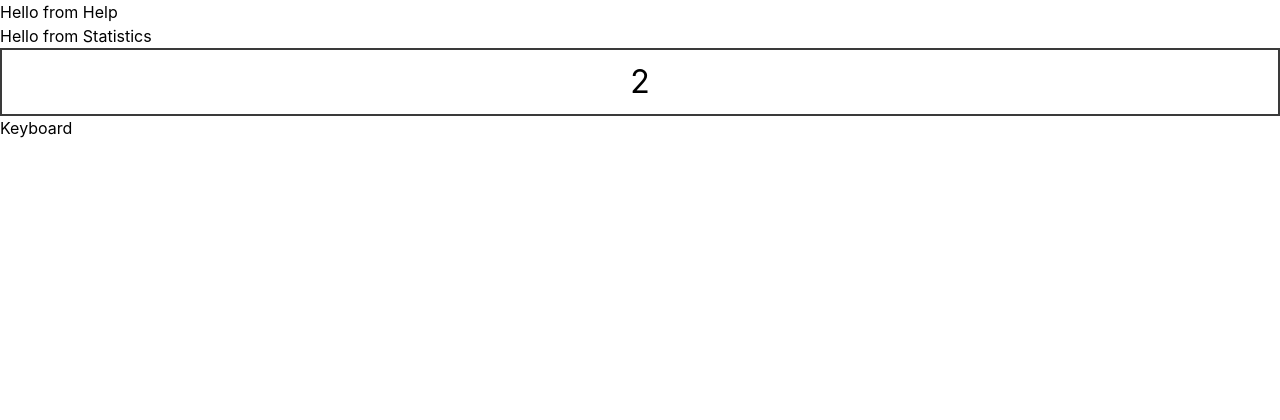
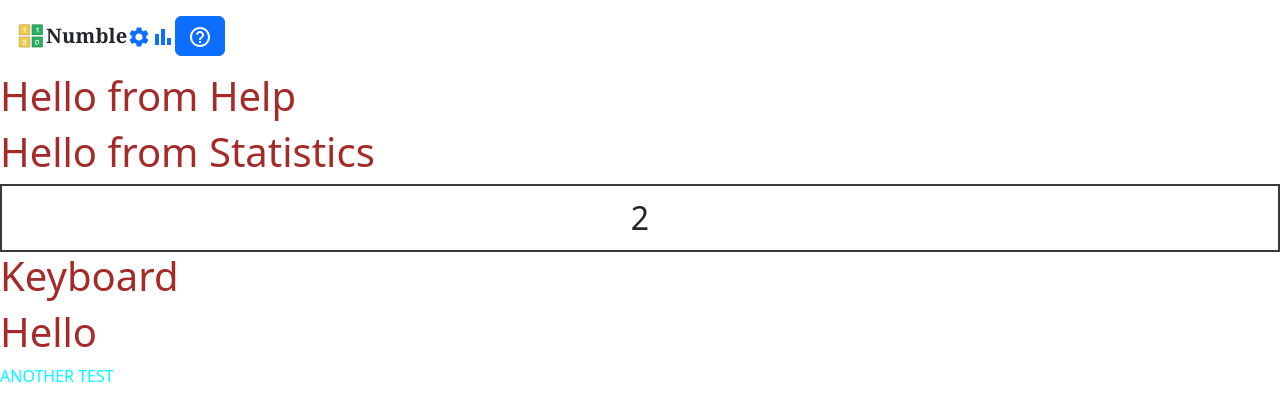
Before and after one commit to SM-WM/Numble-Web, a Next.js app: page / in a window 1280 px wide. Shown: the top 420 px of the page. Built offline with nearby package versions, Linux system fonts and the light colour scheme.

Commit message:
added navbar

```diff
--- /dev/null
+++ b/components/Header.module.css
@@ -0,0 +1,27 @@
+.title {
+    font-family: "Georgia";
+    font-weight: 900;
+    font-size: 20px;
+    letter-spacing: 0.01em;
+    line-height: 100%;
+  }
+
+.header {
+    display:inline;
+    align-items: center;
+    color: whitesmoke;
+    font-size: 50px;
+    height: 60px;
+    justify-content: space-between;
+    padding: 0px 16px;
+}
+
+.navstyle {
+    padding: 300px;
+    background:scroll;
+    background-color: aquamarine;
+    display: flex;
+    flex-wrap: wrap;
+    align-content: center;
+    color: blueviolet;
+}
--- /dev/null
+++ b/components/Header.tsx
@@ -0,0 +1,26 @@
+import styles from "./Header.module.css";
+import SettingsIcon from '@mui/icons-material/Settings';
+import BarChartIcon from '@mui/icons-material/BarChart';
+import Image from 'next/image'
+import numble_logo from '../public/numble_logo.svg'
+import HowToPlay from '../components/HowToPlay'
+import Link from 'next/link'
+import { useState } from "react";
+
+export default function Header() {
+
+    return (
+        <div className="navstyle">
+            <nav className='flex items-center flex-wrap p-3 '>
+                <Image src={numble_logo} height={30} width={30}/>
+                <div className={styles.title}> Numble </div>
+                <Link href="/settings"><a><SettingsIcon /></a></Link>
+                <Link href="/statistics"><a><BarChartIcon /></a></Link>
+                <HowToPlay />
+            </nav>
+        </div>
+    )
+
+}
+
+//'flex items-center flex-wrap p-3 '
--- /dev/null
+++ b/components/HowToPlay.tsx
@@ -0,0 +1,36 @@
+import React, { useState } from 'react';
+import Button from 'react-bootstrap/Button';
+import Modal from 'react-bootstrap/Modal';
+import 'bootstrap/dist/css/bootstrap.min.css';
+import HelpOutlineRoundedIcon from '@mui/icons-material/HelpOutlineRounded';
+
+
+export default function HowToPlay() {
+  const [show, setShow] = useState(false);
+
+  const handleClose = () => setShow(false);
+  const handleShow = () => setShow(true);
+
+  return (
+    <div>
+        <Button className='Button.icon' onClick={handleShow}>
+        <HelpOutlineRoundedIcon />
+        </Button>
+
+      <Modal show={show} onHide={handleClose}>
+        <Modal.Header closeButton>
+          <Modal.Title>How to Play</Modal.Title>
+        </Modal.Header>
+        <Modal.Body className='test'>Woohoo, you're reading this text in a modal!</Modal.Body>
+        {/* <Modal.Footer>
+          <Button variant="secondary" onClick={handleClose}>
+            Close
+          </Button>
+          <Button variant="primary" onClick={handleClose}>
+            Save Changes
+          </Button>
+        </Modal.Footer> */}
+      </Modal>
+    </div>
+  );
+}
--- a/package.json
+++ b/package.json
@@ -9,8 +9,14 @@
     "lint": "next lint"
   },
   "dependencies": {
+    "@emotion/react": "^11.10.4",
+    "@emotion/styled": "^11.10.4",
+    "@mui/icons-material": "^5.10.9",
+    "@mui/material": "^5.10.9",
+    "bootstrap": "^5.2.2",
     "next": "12.3.0",
     "react": "18.2.0",
+    "react-bootstrap": "^2.5.0",
     "react-dom": "18.2.0"
   },
   "devDependencies": {
--- a/pages/_app.tsx
+++ b/pages/_app.tsx
@@ -1,8 +1,13 @@
 import '../styles/globals.css'
 import type { AppProps } from 'next/app'
+import Header from '../components/Header'
 
 function MyApp({ Component, pageProps }: AppProps) {
-  return <Component {...pageProps} />
+  return <>
+    <Header />
+    <Component {...pageProps} />
+  </>
+
 }
 
 export default MyApp
--- a/pages/index.tsx
+++ b/pages/index.tsx
@@ -3,19 +3,18 @@ import Help from './help'
 import Keyboard from '../components/Keyboard'
 import Statistics from './statistics'
 import Letter from '../components/Letter'
-import Head from 'next/head'
-import Image from 'next/image'
+import HowToPlay from '../components/HowToPlay'
 import styles from '../styles/Home.module.css'
 
 const Home: NextPage = () => {
   return (
     <div>
-
-
       <Help  />
       <Statistics />
       <Letter />
       <Keyboard />
+      <h1>Hello</h1>
+      <p className='test'> ANOTHER TEST</p>
     </div>
   )
 }
--- /dev/null
+++ b/pages/settings.tsx
@@ -0,0 +1,7 @@
+export default function Settings() {
+    return (
+        <div>
+            <h1>Hello from Settings</h1>
+        </div>
+    )
+}
--- a/styles/globals.css
+++ b/styles/globals.css
@@ -15,6 +15,21 @@ a {
   box-sizing: border-box;
 }
 
+h1 {
+  color: brown;
+}
+
+.test{
+  color: aqua;
+}
+
+.Button.icon {
+  background-color: rosybrown;
+  color: bisque;
+  border:0ch;
+  border-radius: 50%;
+}
+
 @media (prefers-color-scheme: dark) {
   html {
     color-scheme: dark;
```
Also changed, not shown: components/Modal.tsx (added), public/numble_logo.svg (added), 1 other file (tests, documents, lock files or other folders).
